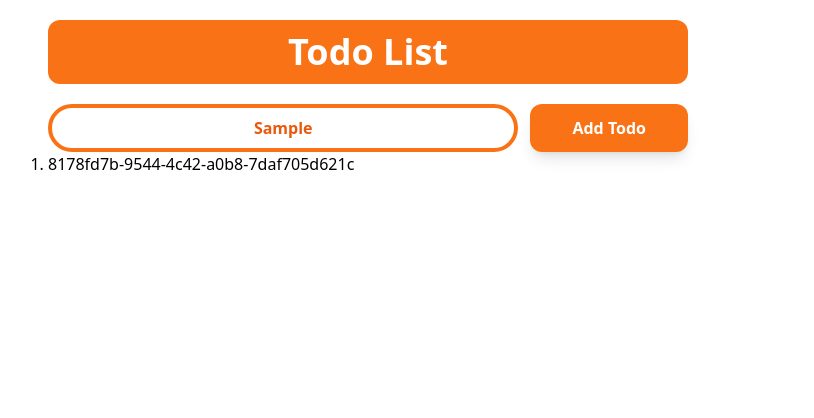
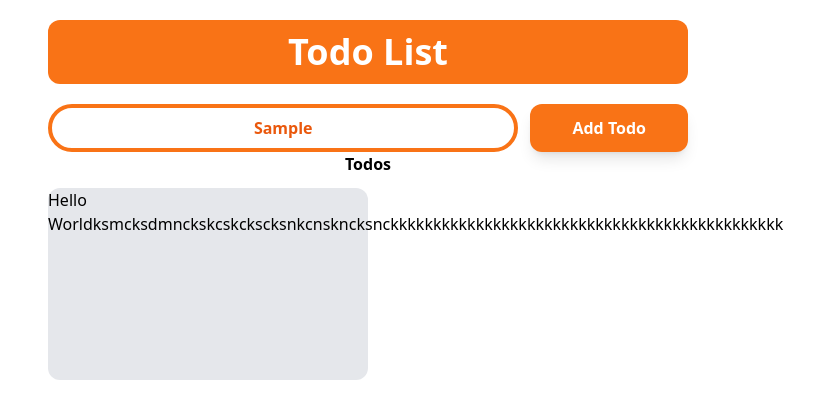
Before and after one commit to dangjogvara/todo-tailwind-app, a React (Create React App) app: page / in a window 1280 px wide. Both pictures are taken after typing "Sample" into the empty fields and a click on the button "Add Todo". Shown: the top 418 px of the page, without its empty margins (272-1086 px from the left). Built offline with nearby package versions, Linux system fonts and the light colour scheme.

Commit message:
working on styling

```diff
--- a/src/components/SingleTodo.tsx
+++ b/src/components/SingleTodo.tsx
@@ -1,4 +1,5 @@
 import { Todo } from './model/Todo';
+import Card from '../components/UI/Card';
 
 type Props = {
   todo: Todo;
@@ -6,9 +7,9 @@ type Props = {
 
 const SingleTodo = (props: Props) => {
   return (
-    <li className="list-decimal">
-      <h1>{props.todo.id}</h1>
-    </li>
+    <div className="flex flex-row columns-3 bg-gray-200 max-w-xs h-48 mt-3 rounded-xl">
+      <h1 className="">{props.todo.text}</h1>
+    </div>
   );
 };
 
--- a/src/components/TodoForm.tsx
+++ b/src/components/TodoForm.tsx
@@ -12,7 +12,7 @@ const TodoForm = ({ onNewTodo }: Props) => {
 
     const newTodo: Todo = {
       id: uuidv4(),
-      text: 'Hello World',
+      text: 'Hello Worldksmcksdmnckskcskckscksnkcnskncksnckkkkkkkkkkkkkkkkkkkkkkkkkkkkkkkkkkkkkkkkkkkkkk',
     };
 
     onNewTodo(newTodo);
--- a/src/components/TodoList.tsx
+++ b/src/components/TodoList.tsx
@@ -7,11 +7,12 @@ interface Props {
 
 const TodoList = (props: Props) => {
   return (
-    <ul>
+    <div>
+      <h1 className="font-bold text-center">Todos</h1>
       {props.todos.map(todo => (
         <SingleTodo todo={todo} key={todo.id} />
       ))}
-    </ul>
+    </div>
   );
 };
 
--- a/src/components/UI/Card.js
+++ b/src/components/UI/Card.js
@@ -1,5 +1,5 @@
 const Card = props => {
-  return <div className="rounded-xl shadow-md">{props.children}</div>;
+  return <div className="bg-gray-100 rounded-xl shadow-md mt-2">{props.children}</div>;
 };
 
 export default Card;
```
